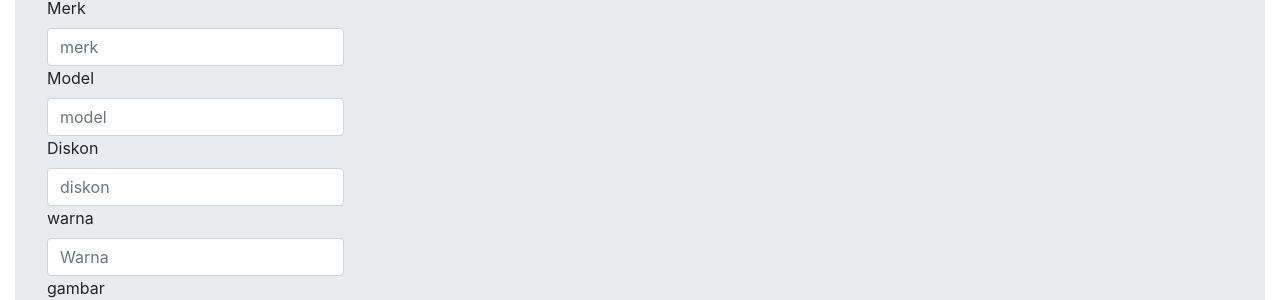
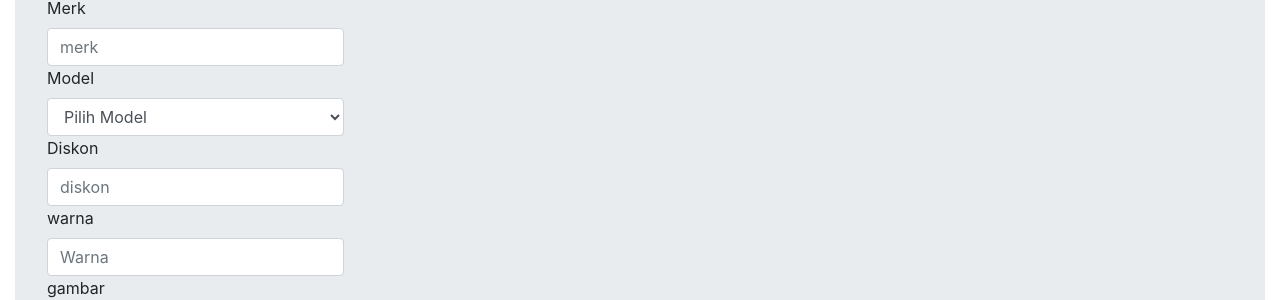
Before and after one commit to akli0027/TokoOnline, a PHP site: page /pemasok_barang.php in a window 1280 px wide. Shown: the part 372-672 px from the top of the page. Run offline with PHP 8.4, Linux system fonts and the light colour scheme; the visitor is signed in with stand-in values (Sample User, id 1).

Commit message:
Update pemasok_barang.php

```diff
--- a/pemasok_barang.php
+++ b/pemasok_barang.php
@@ -29,8 +29,15 @@ if (!isset($_SESSION['id_pemasok'])){
             <input class="form-control col-sm-3" type="text" name="ukuran" placeholder="ukuran" >
              <label>Merk</label><br>
             <input class="form-control col-sm-3" type="text" name="merk" placeholder="merk" >
-            <label>Model</label><br>
-            <input class="form-control col-sm-3" type="text" name="model" placeholder="model" >
+             <label>Model</label>
+            <select class="form-control col-sm-3" placeholder="Model" name="model">
+              <option selected hidden value="">Pilih Model</option>
+              <option value="mouse">Mouse</option>
+              <option value="monitor">Monitor</option>
+              <option value="keyboard">Keyboard</option>
+               <option value="ram">Ram</option>
+                <option value="speaker">Speaker</option>
+            </select>
              <label>Diskon</label><br>
             <input class="form-control col-sm-3" type="text" name="diskon" placeholder="diskon" >
              <label>warna</label><br>
```
